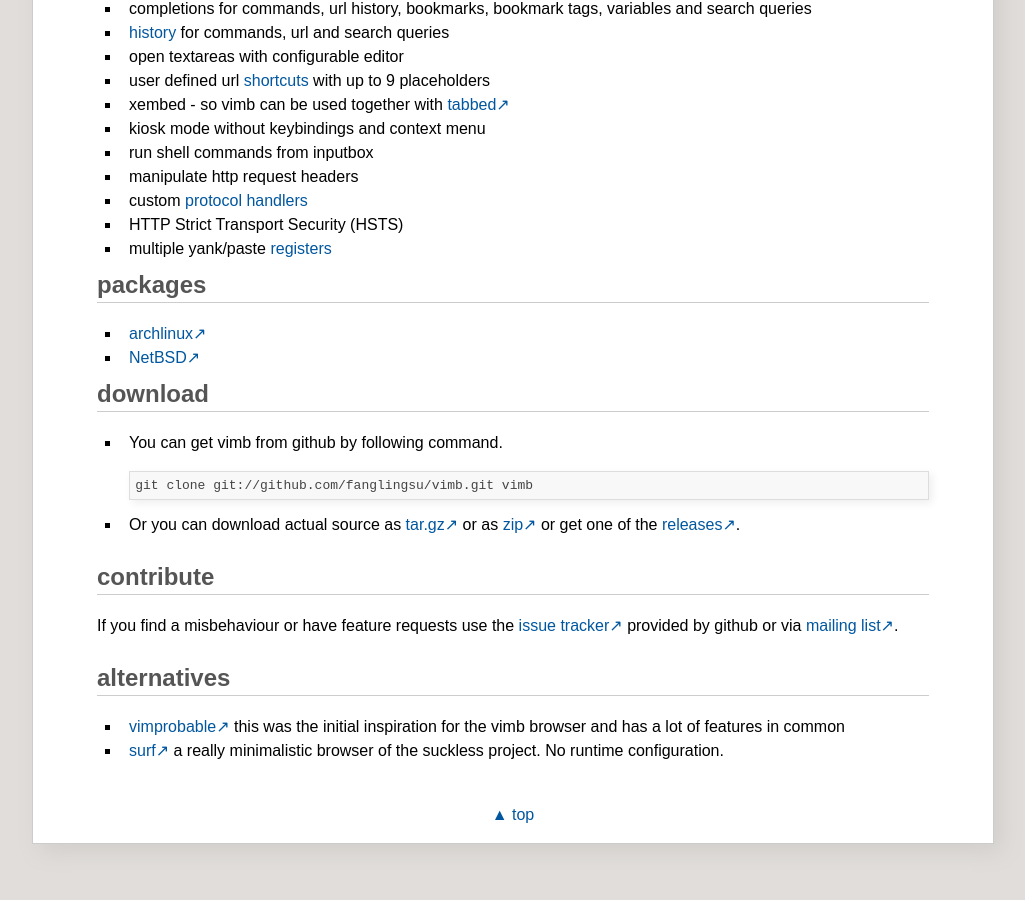
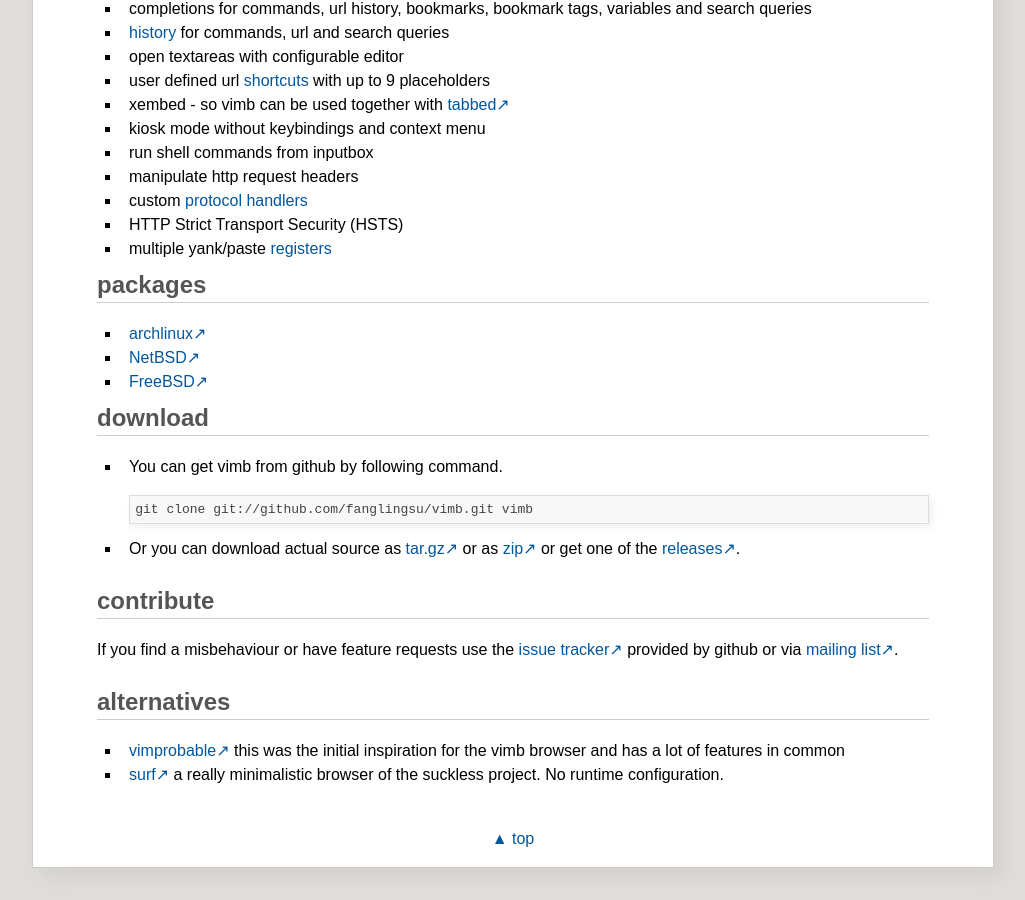
Before and after one commit to fanglingsu/vimb, a Jekyll site: the page built from index.md, in a window 1280 px wide and 900 px high, scrolled down 977 px. Shown: the whole window, without its empty margins (127-1152 px from the left). Built offline with Jekyll 4.4.1, drawn with Linux system fonts in a browser that asks for light colours; before the commit the page ends 1853 px from its top, so only the background shows below that.

Commit message:
Added FreeBSD port to the packages.

```diff
--- a/index.md
+++ b/index.md
@@ -51,6 +51,7 @@
 
 - [archlinux][]
 - [NetBSD][]
+- [FreeBSD][]
 
 ## download
 - You can get vimb from github by following command.
@@ -90,3 +91,4 @@
 [mail]:        https://lists.sourceforge.net/lists/listinfo/vimb-users "vimb vim like browser - mailing list"
 [archlinux]:   https://aur.archlinux.org/packages/vimb-git/ "vimb - archlinux package"
 [NetBSD]:      http://pkgsrc.se/wip/vimb "vimb - NetBSD package"
+[FreeBSD]:     http://www.freshports.org/www/vimb/ "vimb - FreeBSD port"
```
